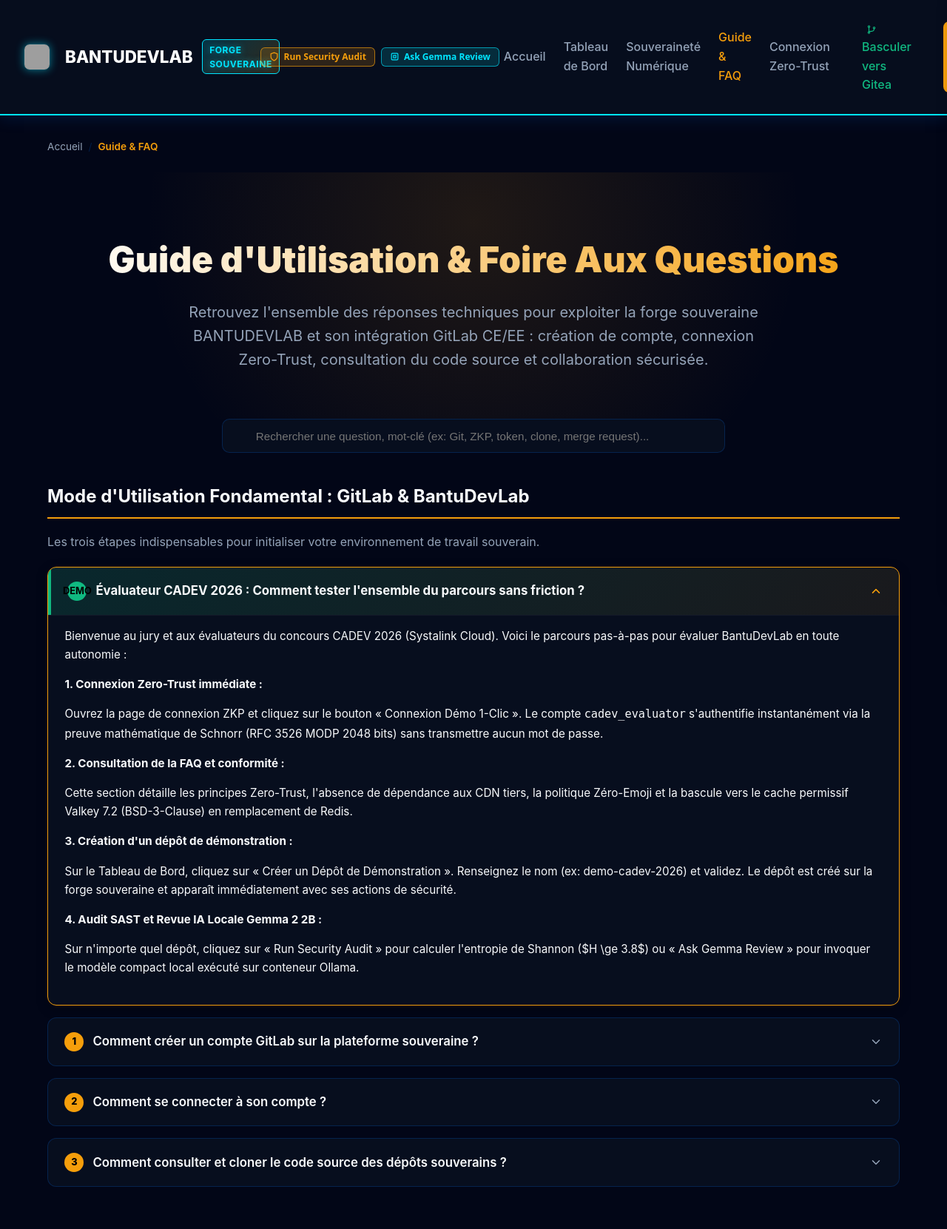
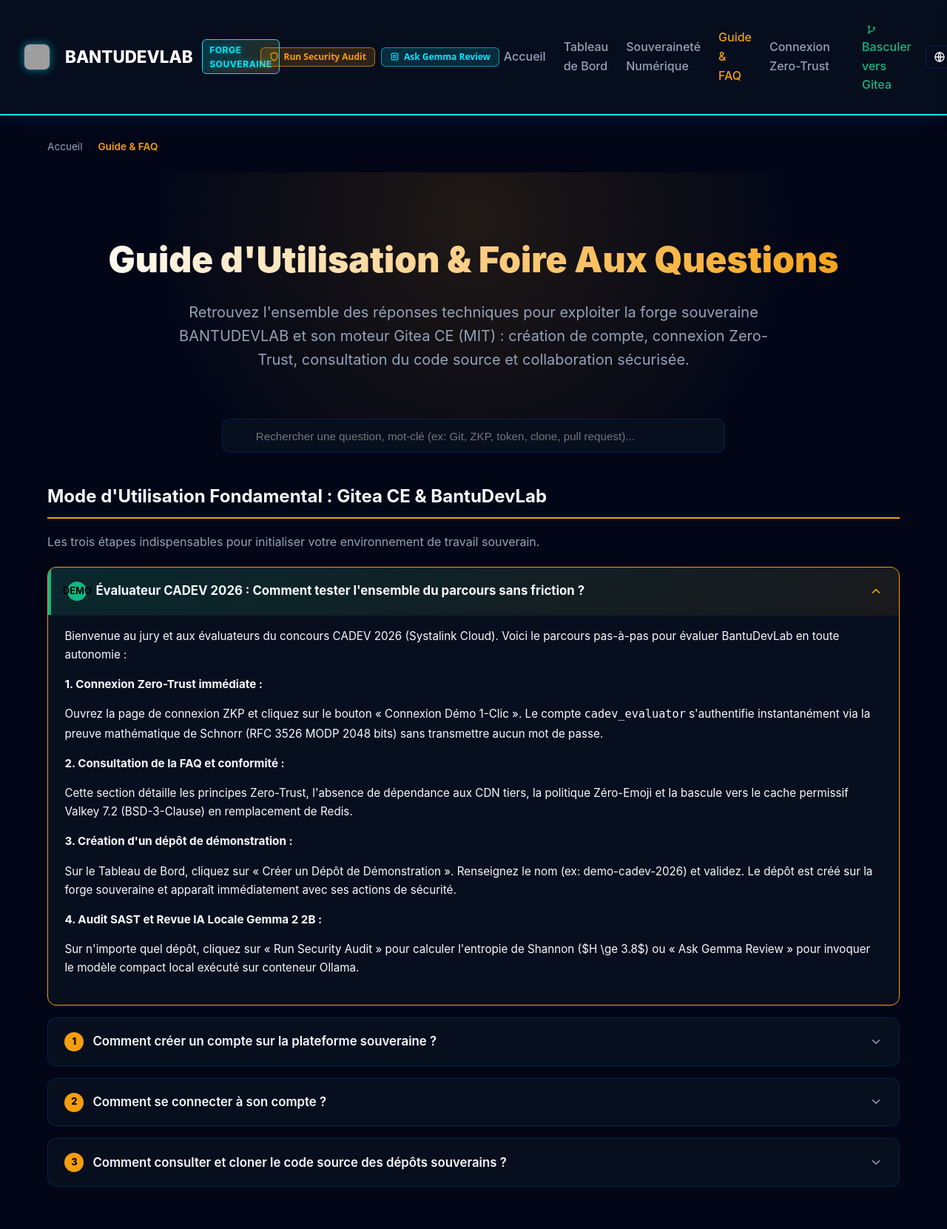
Before and after one commit to OBIEY-TEAM/BANTUDEVLAB, a Django app: page /faq/ in a window 1280 px wide. Shown: the top 1661 px of the page at 74% size. Run offline with Django 5.2, Linux system fonts and the light colour scheme; parts of the project's set-up code (start-up, migrations or seed data) failed here and were passed over; grey boxes are pictures that could not be loaded.

Commit message:
chore(gitlab): retirer mentions GitLab des templates, FAQ, README et archiver CI/runner

```diff
--- a/apps/ai_assistant/gemma.py
+++ b/apps/ai_assistant/gemma.py
@@ -73,7 +73,7 @@ class GemmaAssistant:
             "docker_find": "[CONTENEUR] Sécurité Dockerfile : Image non épinglée (`:latest`), exécution en `root`, ou script distant exécuté via `curl | sh` / `chmod 777`.",
             "docker_rec": "Épinglez le digest SHA256 de l'image de base, créez un utilisateur dédié non-root (`USER appuser`) et évitez `chmod 777`.",
             "yaml_find": "[PIPELINE CI/CD] Sécurité YAML : Conteneur en mode `privileged: true`, contournement `allow_failure: true` ou fuite vers un cloud non souverain.",
-            "yaml_rec": "Désactivez `privileged: true`, imposez le blocage sur les jobs SAST et ciblez les runners souverains (`sovereign-abidjan`).",
+            "yaml_rec": "Désactivez `privileged: true`, imposez le blocage sur les jobs SAST et exécutez vos workflows sur Gitea Actions.",
             "js_find": "[FRONTEND/NODE] Sécurité JavaScript : Injection DOM XSS potentielle via `innerHTML` ou exécution système via `child_process.exec`.",
             "js_rec": "Utilisez `textContent` à la place de `innerHTML` et remplacez `exec` par `execFile` avec liste d'arguments validés.",
             "telemetry_find": "[SOUVERAINETE] Fuite de télémétrie : Appel réseau vers un service tiers hors juridiction africaine (tracking/AWS/Google).",
@@ -100,7 +100,7 @@ class GemmaAssistant:
             "docker_find": "[CONTAINER] Dockerfile Security: Unpinned `:latest` tag, `USER root` execution, or remote script piped to shell (`curl | sh` / `chmod 777`).",
             "docker_rec": "Pin base image versions, run as a non-root user (`USER appuser`), and apply least-privilege permissions.",
             "yaml_find": "[CI/CD PIPELINE] YAML Security: `privileged: true` container mode, `allow_failure: true` security bypass, or non-sovereign cloud endpoint.",
-            "yaml_rec": "Disable `privileged: true`, enforce strict SAST gates, and target Pan-African runners (`sovereign-abidjan`).",
+            "yaml_rec": "Disable `privileged: true`, enforce strict SAST gates, and run workflows on Gitea Actions.",
             "js_find": "[FRONTEND/NODE] JavaScript Security: Potential DOM XSS via `innerHTML` or shell injection via `child_process.exec`.",
             "js_rec": "Use `textContent` instead of `innerHTML` and replace `exec` with parameterized `execFile`.",
             "telemetry_find": "[SOVEREIGNTY] Telemetry Leakage: Outbound network call to a foreign third-party tracking or cloud endpoint.",
--- a/apps/core/views.py
+++ b/apps/core/views.py
@@ -12,7 +12,6 @@ from rest_framework.views import APIView
 
 from apps.ai_assistant.models import AIInteractionLog
 from apps.gitea_client.client import GiteaClient
-from apps.gitlab_client.client import GitLabClient
 from apps.security_scanner.models import SecurityAuditReport
 from apps.zkp_auth.models import SovereignIdentity
 
@@ -191,7 +190,7 @@ def metrics_view(request):
 
 
 def faq_view(request):
-    """Fiche FAQ complète et guide d'utilisation de la forge souveraine BANTUDEVLAB & GitLab."""
+    """Fiche FAQ complète et guide d'utilisation de la forge souveraine BANTUDEVLAB (Gitea CE)."""
     return render(request, "core/faq.html")
 
 
--- a/apps/gitea_client/views.py
+++ b/apps/gitea_client/views.py
@@ -133,7 +133,7 @@ class ForgeStatusView(APIView):
         version_data = client.get_server_version()
         return Response(
             {
-                "forge_engine": "Gitea / GitLab CE Hybrid",
+                "forge_engine": "Gitea CE (MIT)",
                 "cloud_provider": "Systalink Cloud Sovereign Africa",
                 "datacenter_location": "Abidjan, Ivory Coast / Tier-3 DataCenter",
                 "version_info": version_data,
--- a/templates/base.html
+++ b/templates/base.html
@@ -39,12 +39,9 @@
                 {% if not request.user.is_authenticated %}
                 <a href="{% url 'zkp_auth:zkp_login_page' %}" class="{% if request.resolver_match.url_name == 'zkp_login_page' %}active{% endif %}" {% if request.resolver_match.url_name == 'zkp_login_page' %}aria-current="page"{% endif %}>{% trans "Connexion Zero-Trust" %}</a>
                 {% endif %}
-                <!-- Liens Externe Forge Git : Bascule Gitea & Espace GitLab (NAV-05) -->
+                <!-- Lien Externe Forge Git : Bascule Gitea (NAV-05) -->
                 <a href="{{ GITEA_LOGIN_URL|default:BASE_URL_2 }}" target="_blank" rel="noopener noreferrer" class="btn btn-outline" style="border-color: #10b981; color: #10b981;" title="{% trans 'Connexion et bascule sur la forge logicielle Gitea' %}">
                     {% icon "git-branch" size=14 %} {% trans "Basculer vers Gitea" %}
-                </a>
-                <a href="{{ GITLAB_URL|default:BASE_URL_2 }}" target="_blank" rel="noopener noreferrer" class="btn btn-primary" title="{% trans 'Ouvre GitLab dans un nouvel onglet' %}">
-                    {% icon "code" size=14 %} {% trans "Espace GitLab" %}
                 </a>
             </div>
 
@@ -123,9 +120,6 @@
             {% endif %}
             <a href="{{ GITEA_LOGIN_URL|default:BASE_URL_2 }}" target="_blank" rel="noopener noreferrer" class="btn btn-outline" style="border-color: #10b981; color: #10b981; margin-top: 1rem; text-align: center;">
                 {% icon "git-branch" size=16 %} {% trans "Basculer vers Gitea" %}
-            </a>
-            <a href="{{ GITLAB_URL|default:BASE_URL_2 }}" target="_blank" rel="noopener noreferrer" class="btn btn-primary" style="margin-top: 0.5rem; text-align: center;">
-                {% icon "code" size=16 %} {% trans "Espace GitLab" %}
             </a>
         </div>
     </div>
--- a/templates/core/faq.html
+++ b/templates/core/faq.html
@@ -13,14 +13,14 @@
 <section class="hero" style="padding: 2.5rem 1rem 2rem;">
     <h1>{% trans "Guide d'Utilisation & Foire Aux Questions" %}</h1>
     <p>
-        {% trans "Retrouvez l'ensemble des réponses techniques pour exploiter la forge souveraine BANTUDEVLAB et son intégration GitLab CE/EE : création de compte, connexion Zero-Trust, consultation du code source et collaboration sécurisée." %}
+        {% trans "Retrouvez l'ensemble des réponses techniques pour exploiter la forge souveraine BANTUDEVLAB et son moteur Gitea CE (MIT) : création de compte, connexion Zero-Trust, consultation du code source et collaboration sécurisée." %}
     </p>
 </section>
 
 <!-- Barre de recherche rapide FAQ -->
 <div class="faq-search-wrapper" style="max-width: 680px; margin: 0 auto 2.5rem;">
     <div style="position: relative;">
-        <input type="text" id="faqSearchInput" class="input-field" placeholder="{% trans 'Rechercher une question, mot-clé (ex: Git, ZKP, token, clone, merge request)...' %}" style="width: 100%; padding: 0.85rem 1rem 0.85rem 2.8rem; border-radius: 10px; border: 1px solid var(--dark-border); background: var(--dark-surface); color: var(--text-main); font-size: 0.95rem; box-sizing: border-box;" aria-label="{% trans 'Rechercher dans la FAQ' %}">
+        <input type="text" id="faqSearchInput" class="input-field" placeholder="{% trans 'Rechercher une question, mot-clé (ex: Git, ZKP, token, clone, pull request)...' %}" style="width: 100%; padding: 0.85rem 1rem 0.85rem 2.8rem; border-radius: 10px; border: 1px solid var(--dark-border); background: var(--dark-surface); color: var(--text-main); font-size: 0.95rem; box-sizing: border-box;" aria-label="{% trans 'Rechercher dans la FAQ' %}">
         <span style="position: absolute; left: 1rem; top: 50%; transform: translateY(-50%); color: var(--text-muted); pointer-events: none;">
             {% icon "search" size=18 %}
         </span>
@@ -30,7 +30,7 @@
 <!-- Section 1 : Guide Fondamental d'Utilisation -->
 <div style="margin-bottom: 3rem;">
     <h2 style="display: flex; align-items: center; gap: 0.5rem; border-bottom: 2px solid var(--primary-african-gold); padding-bottom: 0.5rem;">
-        {% icon "book-open" size=24 %} {% trans "Mode d'Utilisation Fondamental : GitLab & BantuDevLab" %}
+        {% icon "book-open" size=24 %} {% trans "Mode d'Utilisation Fondamental : Gitea CE & BantuDevLab" %}
     </h2>
     <p style="color: var(--text-muted); margin-top: 0.5rem;">
         {% trans "Les trois étapes indispensables pour initialiser votre environnement de travail souverain." %}
@@ -71,18 +71,18 @@
             </div>
         </details>
 
-        <!-- Q1 : Comment créer un compte GitLab ? -->
+        <!-- Q1 : Comment créer un compte sur la forge ? -->
         <details class="faq-item" id="faq-create-account">
             <summary class="faq-summary">
                 <span class="faq-summary-title">
                     <span class="faq-badge">1</span>
-                    {% trans "Comment créer un compte GitLab sur la plateforme souveraine ?" %}
+                    {% trans "Comment créer un compte sur la plateforme souveraine ?" %}
                 </span>
                 <span class="faq-chevron">{% icon "chevron-down" size=18 %}</span>
             </summary>
             <div class="faq-content">
                 <p>
-                    {% trans "Sur la plateforme souveraine BANTUDEVLAB, l'accès à GitLab CE est unifié avec votre identité cryptographique Zero-Trust. Vous avez deux méthodes pour créer votre compte :" %}
+                    {% trans "Sur la plateforme souveraine BANTUDEVLAB, l'accès à la forge Gitea CE est associé à votre identité cryptographique Zero-Trust. Vous avez deux méthodes pour créer votre compte :" %}
                 </p>
                 <div class="faq-steps-list">
                     <div class="faq-step-item">
@@ -92,13 +92,13 @@
                             <li>{% trans "Basculez sur l'onglet « Inscription Souveraine » de l'assistant interactif." %}</li>
                             <li>{% trans "Choisissez votre identifiant développeur et sélectionnez votre pays souverain d'attachement (ex: Côte d'Ivoire, Sénégal, Kenya, Nigeria)." %}</li>
                             <li>{% trans "Générez votre trousseau de clés mathématiques (phrase mnémonique BIP-39 et clé publique Schnorr). Conservez précieusement votre phrase secrète : elle ne quitte jamais votre terminal." %}</li>
-                            <li>{% trans "Validez : votre identité souveraine est instantanément enregistrée. Votre compte GitLab CE associé est automatiquement provisionné sans aucun mot de passe requis." %}</li>
+                            <li>{% trans "Validez : votre identité souveraine est instantanément enregistrée et liée à votre espace Gitea CE sans mot de passe transmis." %}</li>
                         </ol>
                     </div>
                     <div class="faq-step-item" style="margin-top: 1rem;">
-                        <strong>{% trans "Méthode 2 : Inscription directe sur l'instance GitLab auto-hébergée" %}</strong>
+                        <strong>{% trans "Méthode 2 : Accès direct sur l'instance Gitea auto-hébergée" %}</strong>
                         <p>
-                            {% trans "Si votre organisation dispose d'une passerelle GitLab dédiée, ouvrez l'interface GitLab (via le bouton « Accès Forge Git »), cliquez sur « S'inscrire » (Register), complétez votre profil institutionnel, puis associez votre clé ZKP BantuDevLab via le bouton « Connecter avec Bantu ZKP »." %}
+                            {% trans "Ouvrez l'interface Gitea (via le bouton « Basculer vers Gitea » sur" %} <code>https://git.cybersocle.site</code>{% trans "), puis connectez-vous ou créez un compte Gitea pour gérer vos dépôts et clés SSH." %}
                         </p>
                     </div>
                 </div>
@@ -127,8 +127,8 @@
                         {% trans "Allez sur la page de connexion ZKP. Renseignez votre identifiant développeur. L'application émet un défi cryptographique (nonce à usage unique valable 5 minutes). Saisissez votre phrase mnémonique ou clé secrète locale pour calculer la preuve de Schnorr" %} <code>(t, s)</code>. {% trans "Une fois la preuve vérifiée par le serveur, votre session est ouverte." %}
                     </li>
                     <li>
-                        <strong>{% trans "Connexion à GitLab CE via Single Sign-On (SSO OmniAuth ZKP) :" %}</strong>
-                        {% trans "Sur la mire de connexion GitLab, cliquez sur le bouton souverain" %} <em>« Connexion avec Bantu ZKP »</em>. {% trans "Si vous êtes déjà authentifié sur BantuDevLab, la session GitLab est ouverte instantanément. Sinon, vous serez invité à signer le défi cryptographique sans jamais saisir de mot de passe." %}
+                        <strong>{% trans "Connexion à la forge Gitea CE :" %}</strong>
+                        {% trans "Utilisez le bouton « Basculer vers Gitea » ou rendez-vous sur" %} <code>https://git.cybersocle.site</code> {% trans "pour accéder à vos dépôts et Pull Requests, ou utilisez vos jetons Git ZKP générés depuis le portail." %}
                     </li>
                 </ol>
                 <div style="margin: 1rem 0; padding: 0.75rem 1rem; background: rgba(16, 185, 129, 0.08); border-left: 3px solid #10b981; border-radius: 4px;">
@@ -151,7 +151,7 @@
             </summary>
             <div class="faq-content">
                 <p>
-                    {% trans "Le code source hébergé sur BANTUDEVLAB et GitLab est consultable et clonable selon plusieurs modalités :" %}
+                    {% trans "Le code source hébergé sur BANTUDEVLAB et Gitea CE est consultable et clonable selon plusieurs modalités :" %}
                 </p>
                 <div class="faq-subgrid">
                     <div class="card" style="margin-top: 0; padding: 1rem;">
@@ -170,7 +170,7 @@
                     <div class="card" style="margin-top: 0; padding: 1rem;">
                         <h4 style="display: flex; align-items: center; gap: 0.4rem;">{% icon "key" size=18 %} {% trans "Clone Sécurisé SSH" %}</h4>
                         <p style="font-size: 0.9rem; color: var(--text-muted);">
-                            {% trans "Ajoutez votre clé publique SSH (Ed25519 ou RSA 4096 bits) dans vos paramètres GitLab pour cloner directement :" %}
+                            {% trans "Ajoutez votre clé publique SSH (Ed25519 ou RSA 4096 bits) dans vos paramètres Gitea pour cloner directement :" %}
                         </p>
                         <pre class="faq-code"><code>git clone git@git.bantudevlab.africa:organisation/projet.git</code></pre>
                     </div>
@@ -247,22 +247,21 @@
             </div>
         </details>
 
-        <!-- Q5 : Comment fonctionne la double approbation ZKP sur les Merge Requests ? -->
+        <!-- Q5 : Comment fonctionne la revue de code sur les Pull Requests ? -->
         <details class="faq-item">
             <summary class="faq-summary">
                 <span class="faq-summary-title">
-                    {% trans "Comment fonctionne la double approbation ZKP sur les Merge Requests (MR) ?" %}
+                    {% trans "Comment fonctionne la revue et l'audit sur les Pull Requests (PR) ?" %}
                 </span>
                 <span class="faq-chevron">{% icon "chevron-down" size=18 %}</span>
             </summary>
             <div class="faq-content">
                 <p>
-                    {% trans "Pour les projets critiques des ministères, banques centrales et agences publiques, BANTUDEVLAB intègre un quorum d'approbation cryptographique :" %}
+                    {% trans "Dans Gitea CE et le portail BANTUDEVLAB, chaque Pull Request peut être vérifiée avant fusion :" %}
                 </p>
                 <ul>
-                    <li>{% trans "La fusion (merge) d'une branche de fonctionnalités vers la branche principale exige la signature mathématique d'au moins deux relecteurs habilités." %}</li>
-                    <li>{% trans "Chaque approbation est scellée par une preuve ZKP enregistrée sous le modèle SovereignMergeRequestApproval." %}</li>
-                    <li>{% trans "Le pipeline GitLab CI/CD et la passerelle de fusion bloquent automatiquement l'opération si le quorum cryptographique n'est pas réuni." %}</li>
+                    <li>{% trans "Analyse SAST locale (entropie de Shannon et détection de secrets) et revue assistée par Gemma 2 2B via Ollama." %}</li>
+                    <li>{% trans "Protection de la branche principale via les règles de branche Gitea (revues requises et contrôles de statut)." %}</li>
                 </ul>
             </div>
         </details>
@@ -305,7 +304,7 @@
                     <li>{% trans "Détection des injections SQL, exécutions de commandes non sécurisées (eval, exec, pickle)." %}</li>
                     <li>{% trans "Détection des dépendances externes non souveraines ou non auditées." %}</li>
                     <li>{% trans "Attribution d'un score de 0 à 100 : un score inférieur à 70 peut déclencher un blocage automatique préventif dans les hooks de pre-receive." %}</li>
-                    <li>{% trans "Exportation des rapports aux formats standard OASIS SARIF 2.1.0 et GitLab SAST (gl-sast-report.json)." %}</li>
+                    <li>{% trans "Exportation des rapports au format standard OASIS SARIF 2.1.0." %}</li>
                 </ul>
             </div>
         </details>
@@ -323,7 +322,7 @@
                     {% trans "Le modèle SovereignOrganization assure une compartimentation multi-tenancy stricte :" %}
                 </p>
                 <ul>
-                    <li>{% trans "Chaque organisation dispose d'espaces de noms (namespaces) dédiés synchronisés avec les groupes GitLab." %}</li>
+                    <li>{% trans "Chaque organisation dispose d'espaces de noms (organisations) dédiés dans Gitea CE." %}</li>
                     <li>{% trans "La création d'organisations est soumise à validation administrative (contrôle IsAdminUser)." %}</li>
                     <li>{% trans "Des niveaux de souveraineté graduels (Tier-1 Continental, Tier-2 Régional, Tier-3 Startup) définissent les règles de chiffrement et d'hébergement." %}</li>
                 </ul>
@@ -370,29 +369,26 @@
             </div>
         </details>
 
-        <!-- Q11 : Comment exécuter les pipelines CI/CD sur des runners panafricains ? -->
+        <!-- Q11 : Comment exécuter les pipelines CI/CD avec Gitea Actions ? -->
         <details class="faq-item">
             <summary class="faq-summary">
                 <span class="faq-summary-title">
-                    {% trans "Comment configurer et exécuter des pipelines CI/CD sur les runners souverains ?" %}
+                    {% trans "Comment configurer et exécuter des pipelines CI/CD avec Gitea Actions ?" %}
                 </span>
                 <span class="faq-chevron">{% icon "chevron-down" size=18 %}</span>
             </summary>
             <div class="faq-content">
                 <p>
-                    {% trans "Vos fichiers .gitlab-ci.yml peuvent cibler directement les nœuds d'exécution certifiés panafricains grâce aux tags de runners :" %}
+                    {% trans "Vos workflows Gitea Actions (.gitea/workflows/) peuvent exécuter les contrôles de tests et de conformité automatiquement :" %}
                 </p>
-                <pre class="faq-code"><code>build-sovereign:
-  stage: build
-  tags:
-    - sovereign-abidjan
-    - tier1-runner
-  script:
-    - python -m pytest
-    - python scripts/check_no_emoji.py</code></pre>
-                <p style="margin-top: 0.5rem;">
-                    {% trans "Ces runners sont isolés dans des conteneurs sécurisés rootless hébergés dans nos datacenters partenaires." %}
-                </p>
+                <pre class="faq-code"><code>name: sovereign-ci
+on: [push, pull_request]
+jobs:
+  verify:
+    runs-on: ubuntu-latest
+    steps:
+      - run: python -m pytest
+      - run: python scripts/check_no_emoji.py</code></pre>
             </div>
         </details>
     </div>
--- a/templates/core/home.html
+++ b/templates/core/home.html
@@ -19,7 +19,7 @@
 <div class="card-grid">
     <div class="card">
         <h3>{% icon "landmark" size=22 %} {% trans "Moteur Git Souverain (Systalink Cloud)" %}</h3>
-        <p>{% trans "Forge distribuée basée sur Gitea/GitLab CE déployée sur nos serveurs en Afrique. Zéro dépendance vis-à-vis des juridictions extérieures (Cloud Act exempt)." %}</p>
+        <p>{% trans "Forge logicielle basée sur Gitea CE (MIT), avec authentification Zero-Trust et analyse locale de code." %}</p>
         <span class="stat-number">100%</span>
         <div style="margin-top: 0.5rem;">
             <a href="{{ GITEA_LOGIN_URL|default:BASE_URL_2 }}" target="_blank" rel="noopener noreferrer" style="color: var(--secondary-emerald); font-size: 0.85rem; text-decoration: underline; display: inline-flex; align-items: center; gap: 0.35rem;">
@@ -48,7 +48,7 @@
 <div class="card" style="margin-top: 3rem; background: linear-gradient(135deg, rgba(245, 158, 11, 0.08), rgba(17, 24, 39, 0.95)); border: 1px solid var(--primary-african-gold); display: flex; align-items: center; justify-content: space-between; gap: 1.5rem; flex-wrap: wrap;">
     <div>
         <h3 style="margin: 0 0 0.5rem 0; display: flex; align-items: center; gap: 0.5rem;">
-            {% icon "book-open" size=22 %} {% trans "Nouveau sur BANTUDEVLAB & GitLab ?" %}
+            {% icon "book-open" size=22 %} {% trans "Nouveau sur BANTUDEVLAB ?" %}
         </h3>
         <p style="color: var(--text-muted); margin: 0; font-size: 0.95rem;">
             {% trans "Consultez notre guide complet : création de compte, connexion sans mot de passe Zero-Trust, consultation du code source, clone avec token Git et foire aux questions." %}
```
Also changed, not shown: apps/core/tasks.py (+3 -6 lines), templates/core/dashboard.html (+4 -4 lines), tests/test_api_and_views.py (+1 -1 lines), README.md, docs/archive/.gitlab-ci.yml (renamed from .gitlab-ci.yml), 2 other files.
